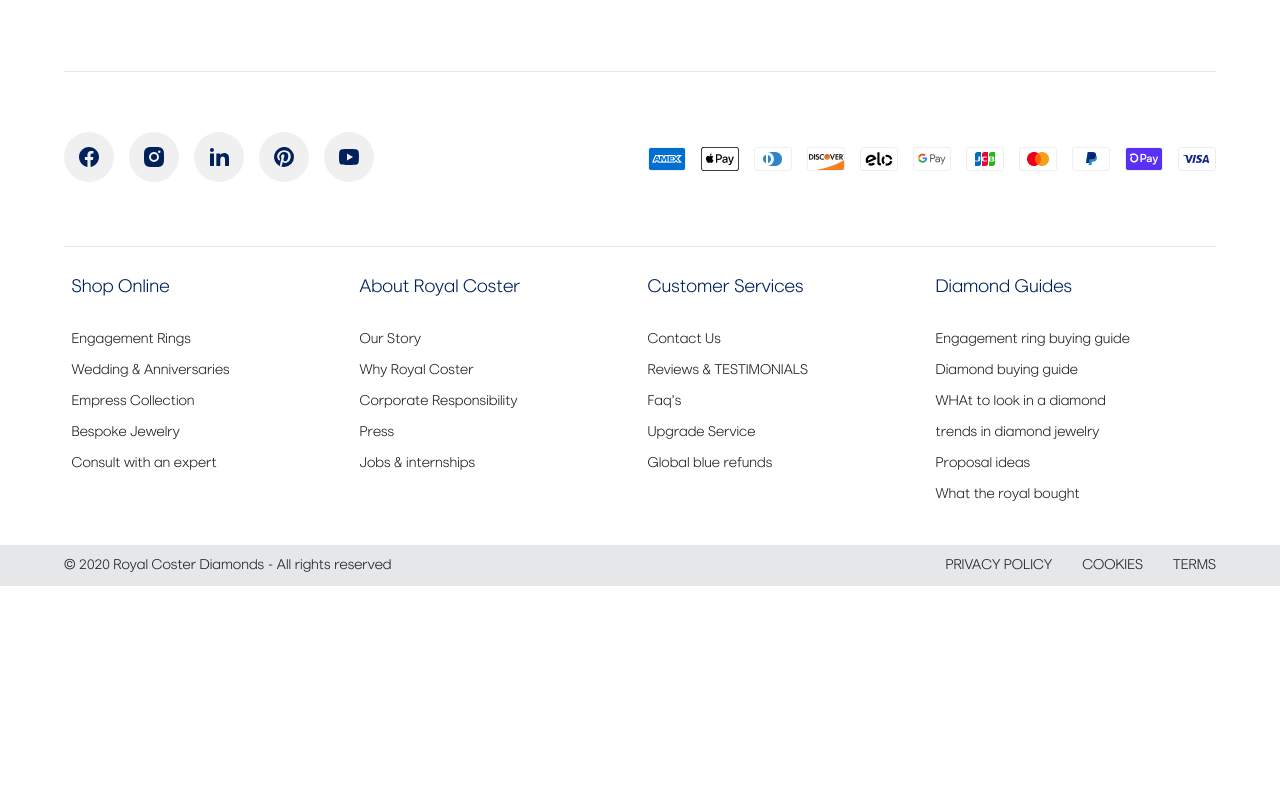
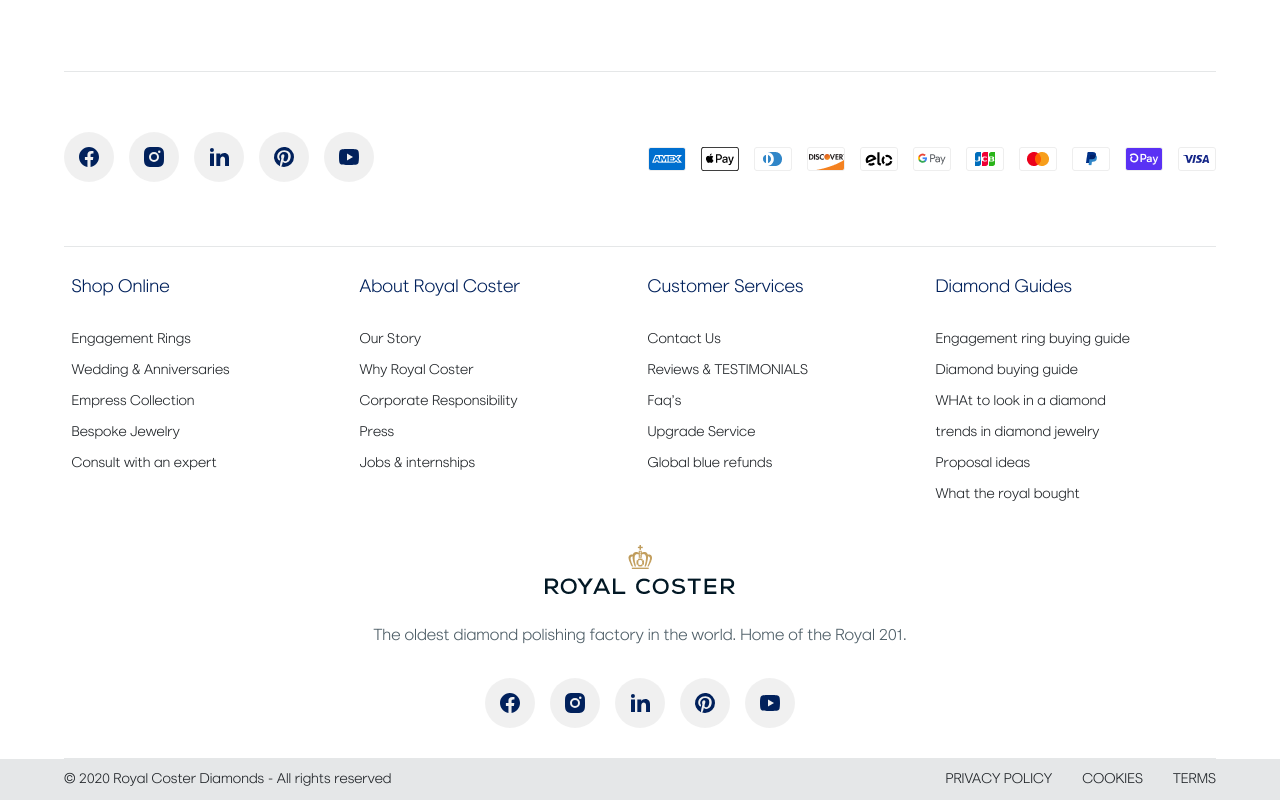
Before and after one commit to webking314/bridal, a Next.js app: page /blog in a window 1280 px wide. Shown: the part 3986-4786 px from the top of the page. Before the commit the page ends 4572 px from the top, so only its background shows below. Built offline with nearby package versions, Linux system fonts and the light colour scheme.

Commit message:
update some features

```diff
--- a/components/footer.js
+++ b/components/footer.js
@@ -1,6 +1,7 @@
 import React, { Component } from "react";
 import { useState } from "react";
 import Link from "next/link";
+import { Accordion } from 'react-bootstrap'
 import {
   RiFacebookCircleFill,
   RiInstagramFill,
@@ -68,9 +69,9 @@
   ];
   return (
     <div className="footer" id="footer">
-      <div className="main-footer r-container">
+      <div className="main-footer r-container d-md-block d-none">
         <div className="footer-top row p-0 m-0 py-5">
-          <div className="col-md-6 col-12 py-md-5 pb-md-5 pb-0 px-0 social-links d-flex justify-content-md-start justify-content-center">
+          <div className="col-lg-6 col-12 py-lg-5 pb-lg-5 pb-0 px-0 social-links d-flex justify-content-lg-start justify-content-center">
             <Link href="#">
               <a className="me-4">
                 <div>
@@ -107,11 +108,11 @@
               </a>
             </Link>
           </div>
-          <div className="col-md-6 col-12 py-5 px-0 text-md-end text-center">
+          <div className="col-lg-6 col-12 py-lg-5 py-0 px-0 text-lg-end text-center">
             {paymentLogo.map((item, index) => {
               return (
                 <Link key={index} href={item.url}>
-                  <a className={index == 0 ? "ms-0":"ms-4"}>
+                  <a className={index == 0 ? "ms-0" : "ms-4"}>
                     <img
                       src={"/img/common/" + item.img}
                       alt="payment-getway"
@@ -127,7 +128,10 @@
         <div className="footer-middle row p-0 m-0 pt-5">
           {midFooterList.map((items, index) => {
             return (
-              <div className="col-lg-3 col-md-6 col-12 text-md-start text-center m-0 mb-5" key={index}>
+              <div
+                className="col-lg-3 col-md-6 col-12 text-md-start text-center m-0 mb-5"
+                key={index}
+              >
                 <h3 className="mb-5">{items.title}</h3>
                 {items.url.map((item, key) => {
                   return (
@@ -141,12 +145,84 @@
           })}
         </div>
       </div>
+      <div className="mobile-footer r-container">
+        <div className="mobile-footer-logo text-center">
+          <img src="/img/common/logo_black.png" alt="footer-logo" />
+          <p className="mobile-footer__title my-5">
+            The oldest diamond polishing factory in the world. Home of the Royal
+            201.
+          </p>
+        </div>
+        <div className="mobile-social-link d-flex justify-content-center pb-5">
+          <Link href="#">
+            <a>
+              <div className="social-link me-4">
+                <RiFacebookCircleFill />
+              </div>
+            </a>
+          </Link>{" "}
+          <Link href="#">
+            <a>
+              <div className="social-link me-4">
+                <RiInstagramFill />
+              </div>
+            </a>
+          </Link>{" "}
+          <Link href="#">
+            <a>
+              <div className="social-link me-4">
+                <RiLinkedinFill />
+              </div>
+            </a>
+          </Link>{" "}
+          <Link href="#">
+            <a>
+              <div className="social-link me-4">
+                <RiPinterestFill />
+              </div>
+            </a>
+          </Link>{" "}
+          <Link href="#">
+            <a>
+              <div className="social-link">
+                <RiYoutubeFill />
+              </div>
+            </a>
+          </Link>
+        </div>
+        {/* <Accordion defaultActiveKey="0">
+          <Accordion.Item eventKey="0">
+            <Accordion.Header>Accordion Item #1</Accordion.Header>
+            <Accordion.Body>
+              Lorem ipsum dolor sit amet, consectetur adipiscing elit, sed do
+              eiusmod tempor incididunt ut labore et dolore magna aliqua. Ut
+              enim ad minim veniam, quis nostrud exercitation ullamco laboris
+              nisi ut aliquip ex ea commodo consequat. Duis aute irure dolor in
+              reprehenderit in voluptate velit esse cillum dolore eu fugiat
+              nulla pariatur. Excepteur sint occaecat cupidatat non proident,
+              sunt in culpa qui officia deserunt mollit anim id est laborum.
+            </Accordion.Body>
+          </Accordion.Item>
+          <Accordion.Item eventKey="1">
+            <Accordion.Header>Accordion Item #2</Accordion.Header>
+            <Accordion.Body>
+              Lorem ipsum dolor sit amet, consectetur adipiscing elit, sed do
+              eiusmod tempor incididunt ut labore et dolore magna aliqua. Ut
+              enim ad minim veniam, quis nostrud exercitation ullamco laboris
+              nisi ut aliquip ex ea commodo consequat. Duis aute irure dolor in
+              reprehenderit in voluptate velit esse cillum dolore eu fugiat
+              nulla pariatur. Excepteur sint occaecat cupidatat non proident,
+              sunt in culpa qui officia deserunt mollit anim id est laborum.
+            </Accordion.Body>
+          </Accordion.Item>
+        </Accordion> */}
+      </div>
       <div className="footer-bottom py-3">
         <div className="r-container row m-auto p-0">
           <div className="col-md-6 col-12 text-md-start text-center px-0">
             © 2020 Royal Coster Diamonds - All rights reserved
           </div>
-          <div className="col-md-6 col-12 px-0 mt-md-0 mt-3 text-md-end text-center">
+          <div className="col-md-6 d-md-block d-none px-0 mt-md-0 mt-3 text-md-end text-center">
             <Link href="#">
               <a className="text-uppercase">Privacy Policy</a>
             </Link>
--- a/package.json
+++ b/package.json
@@ -9,11 +9,11 @@
     "lint": "next lint"
   },
   "dependencies": {
-    "animate.css": "^4.1.1",
     "aos": "^2.3.4",
     "bootstrap": "^5.1.0",
     "next": "11.1.0",
     "react": "17.0.2",
+    "react-accessible-accordion": "^3.3.5",
     "react-bootstrap": "^1.6.1",
     "react-dom": "17.0.2",
     "react-flags-select": "^2.1.2",
--- a/pages/index.js
+++ b/pages/index.js
@@ -64,7 +64,7 @@
       {/* End Hero section */}
 
       {/* Start Categories section */}
-      <div className="categories row m-0">
+      <div className="categories d-none d-md-flex row m-0">
         {categories.map((item, index) => {
           return (
             <div className="col-lg-3 col-sm-6 col-12 p-0 mb-4" data-aos="fade-up" key={index}>
--- a/styles/footer.scss
+++ b/styles/footer.scss
@@ -33,4 +33,37 @@
     background: rgba(2, 24, 37, 0.1);
     font-size: 1.4rem;
   }
+  .mobile-footer {
+    .mobile-footer-logo {
+      .mobile-footer__title {
+        font-size: 1.6rem;
+        color: rgba(2, 24, 37, 0.7);
+      }
+    }
+    .mobile-social-link {
+      .social-link {
+        border-radius: 50%;
+        width: 50px;
+        height: 50px;
+        font-size: 2.4rem;
+        color: #01215C;
+        background: rgba(235, 235, 235, 0.719);
+        display: flex;
+        justify-content: center;
+        align-items: center;
+      }
+      border-bottom: 1px solid rgba(2, 24, 37, 0.1);
+    }
+    // .accordion__button {
+    //   position: relative;
+    // }
+    // .accordion__button:before {
+    //   position: absolute;
+    //   right: 10px;
+    //   transform: rotate(45deg);
+    // }
+    // .accordion__button[aria-selected='true']::before {
+    //   transform: rotate(-135deg)
+    // }
+  }
 }
--- a/styles/header.scss
+++ b/styles/header.scss
@@ -2,9 +2,6 @@
 $flagSelectColor: white;
 
 #header {
-  .desktop-header {
-    // display: none;
-  }
   position: relative;
   top: 0;
   width: 100%;
@@ -45,7 +42,11 @@
     a:hover {
       color: white;
     }
+  }
   & .flag-select {
+    * {
+      font-size: 1.6rem;
+    }
     & #rfs-btn {
       border: 0;
       padding: 0;
@@ -58,7 +59,6 @@
       }
       &[aria-expanded="true"]::after {
         border-bottom-color: $flagSelectColor;
-        }
       }
     }
   }
@@ -104,4 +104,21 @@
       // }
     }
   }
+  .mobile-header {
+    .mobile__top-bar {
+      background: #01215c;
+      a {
+        font-size: 1.1rem;
       }
+    }
+    .mobile__sub-bar {
+      background: white;
+      .links-panel {
+        * {
+          color: #01215C;
+          font-size: 2.2rem;
+        }
+      }
+    }
+  }
+}
--- a/styles/homepage.scss
+++ b/styles/homepage.scss
@@ -179,6 +179,9 @@
       p {
         width: 80%;
         font-size: 1.8rem;
+        @media (max-width: 540px) {
+          width: 100%;
+        }
       }
       a {
         display: block;
@@ -188,6 +191,26 @@
         color: #01215c;
         &.upgrade-diamond {
           background: #01215c;
+        }
+      }
+      @media (max-width: 450px) {
+        h3 {
+          font-size: 3rem;
+        }
+        .upgrade-diamond {
+          padding: 10px 20px !important;
+          img {
+            display: none;
+          }
+          p {
+            text-align: center;
+            font-size: 1.4rem;
+          }
+        }
+        .design-service {
+          padding: 10px 20px !important;
+          text-align: center;
+          font-size: 1.4rem;
         }
       }
     }
--- a/styles/schedule.scss
+++ b/styles/schedule.scss
@@ -38,6 +38,14 @@
       color: #01215c;
       background: #fad3da;
     }
+    @media (max-width: 424px) {
+      padding: 20px !important;
+      button {
+        width: 100%;
+        font-size: 1.4rem;
+        padding: 10px 20px !important;
+      }
+    }
   }
   .newsletter-panel {
     height: 100%;
@@ -51,5 +59,17 @@
         background: #01215c;
       }
     }
+    @media (max-width: 424px) {
+      padding: 20px !important;
+      button {
+        width: 100%;
+        font-size: 1.4rem;
+        padding: 10px 20px !important;
+        justify-content: center !important;
+        img {
+          display: none;
+        }
+      }
+    }
   }
 }
```
Also changed, not shown: components/header.js (+54 -2 lines), public/img/common/mobile_logo.png (added), styles/style.css (line endings or trailing spaces), 1 other file (tests, documents, lock files or other folders). Lines whose indentation alone changed are shown as unchanged.
